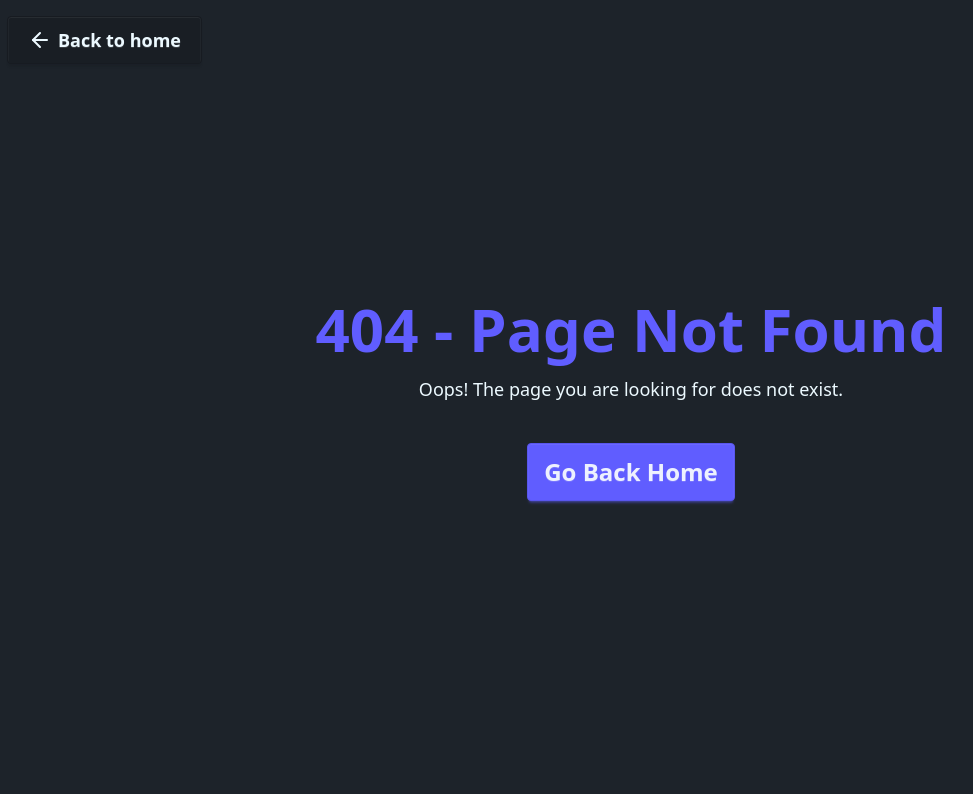
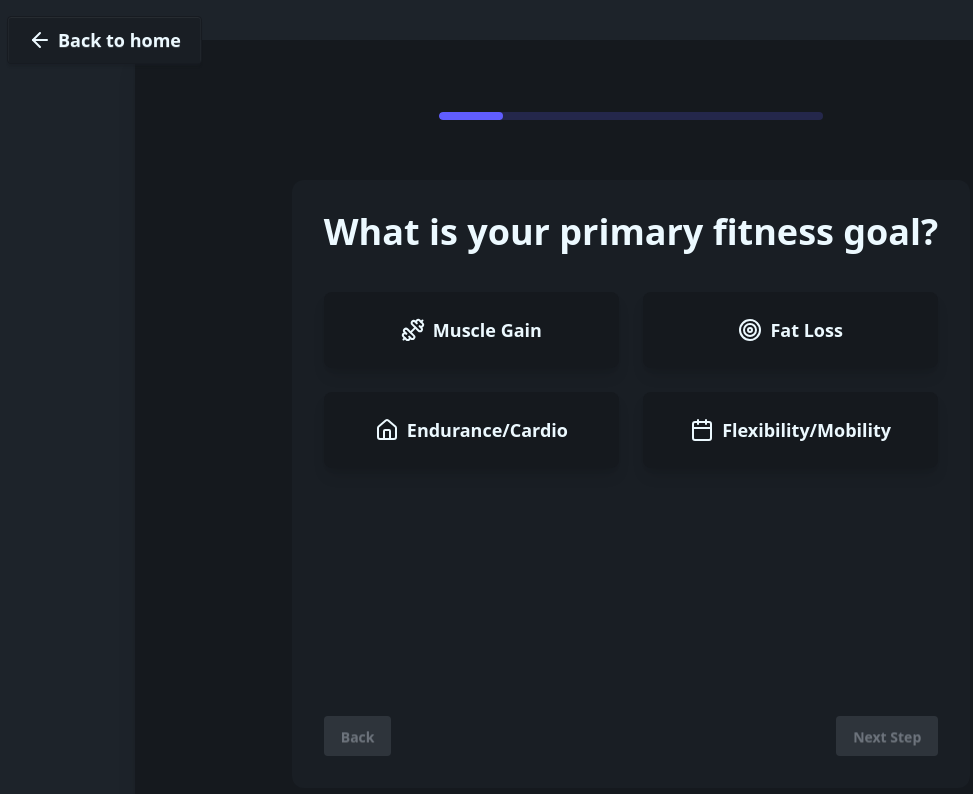
Before and after one commit to basiagaoskar/ai-workout-generator, a React (Vite) app in the folder frontend/: page /generate-workout in a window 1280 px wide. Before the commit this address had no page. Shown: the top 794 px of the page, without its empty margins (9-982 px from the left). Built offline with nearby package versions, Linux system fonts and the light colour scheme.

Commit message:
feat(frontend): add page to gather user workout details

```diff
--- a/frontend/src/App.jsx
+++ b/frontend/src/App.jsx
@@ -5,6 +5,8 @@ import Home from "./pages/Home/Home";
 import Auth from "./pages/Auth/Auth";
 import LoginForm from "./pages/Auth/LoginForm";
 import SignupForm from "./pages/Auth/SignupForm";
+import WorkoutGenerator from "./pages/Generator/WorkoutGenerator";
+
 import NotFound from "./pages/ErrorPage/NotFound";
 
 function App() {
@@ -17,6 +19,7 @@ function App() {
 					<Route path="login" element={<LoginForm />} />
 					<Route path="signup" element={<SignupForm />} />
 				</Route>
+				<Route path="/generate-workout" element={<WorkoutGenerator />} />
 				<Route path="*" element={<NotFound />} />
 			</Routes>
 		</>
--- /dev/null
+++ b/frontend/src/pages/Generator/Steps/NormalStep.jsx
@@ -0,0 +1,43 @@
+import React from "react";
+
+function NormalStep({ currentStep, steps, stepData, formData, handleOptionSelect, handleBack, handleNext }) {
+	const currentStepName = steps[currentStep - 1];
+	const data = stepData[currentStepName];
+	return (
+		<>
+			<h2 className="text-2xl sm:text-4xl font-bold mb-10 text-center">{data.title}</h2>
+			<div className="grid grid-cols-1 md:grid-cols-2 lg:grid-rows-4 gap-6 w-full max-w-4xl">
+				{data.options.map((option) => {
+					const isSelected = formData[currentStepName] === option.key;
+
+					return (
+						<button
+							key={option.key}
+							onClick={() => handleOptionSelect(currentStepName, option.key)}
+							className={`
+									card bg-base-300 p-6 text-center shadow-lg transition duration-200
+									${isSelected ? "bg-primary text-primary-content" : "hover:bg-base-300"}
+									flex flex-col sm:flex-row items-center justify-center gap-2 h-full
+								`}
+						>
+							<span>{option.icon || ""}</span>
+							<p className="text-sm sm:text-lg font-semibold">{option.label}</p>
+						</button>
+					);
+				})}
+			</div>
+			<div className="flex flex-col sm:flex-row gap-5 justify-between w-full max-w-4xl mt-12">
+				{currentStep < steps.length && (
+					<button onClick={handleBack} className="btn btn-outline btn-secondary" disabled={currentStep === 1}>
+						Back
+					</button>
+				)}
+				<button onClick={handleNext} className="btn btn-accent" disabled={formData[currentStepName] == null}>
+					{currentStep + 1 === steps.length ? "Summary" : "Next Step"}
+				</button>
+			</div>
+		</>
+	);
+}
+
+export default NormalStep;
--- /dev/null
+++ b/frontend/src/pages/Generator/Steps/SummaryStep.jsx
@@ -0,0 +1,51 @@
+import React from "react";
+import { Loader } from "lucide-react";
+
+function SummaryStep({ formData, isGenerating, handleGenerate, stepData }) {
+	const findLabel = (stepKey, optionKey) => {
+		if (!optionKey || !stepData[stepKey]) {
+			return "Not selected";
+		}
+		const option = stepData[stepKey].options.find((o) => o.key === optionKey);
+		return option ? option.label : "Not selected";
+	};
+
+	return (
+		<>
+			<h2 className="text-3xl font-bold mb-2">Summary & Generation</h2>
+			<p className="mb-16 opacity-80">Review your choices and generate your plan!</p>
+			<div className="text-left space-y-3 mb-10">
+				<p>
+					<strong>Goal:</strong> {findLabel("Goal", formData.Goal)}
+				</p>
+				<p>
+					<strong>Gender:</strong> {findLabel("Gender", formData.Gender)}
+				</p>
+				<p>
+					<strong>Experience:</strong> {findLabel("Experience", formData.Experience)}
+				</p>
+				<p>
+					<strong>Equipment:</strong> {findLabel("Equipment", formData.Equipment)}
+				</p>
+				<p>
+					<strong>Frequency:</strong> {findLabel("Frequency", formData.Frequency)}
+				</p>
+			</div>
+			<button
+				onClick={handleGenerate}
+				className={`btn btn-primary btn-lg w-full ${isGenerating ? "btn-disabled" : ""}`}
+				disabled={isGenerating}
+			>
+				{isGenerating ? (
+					<>
+						<Loader className="animate-spin" /> Generating...
+					</>
+				) : (
+					"Generate Workout"
+				)}
+			</button>
+		</>
+	);
+}
+
+export default SummaryStep;
--- /dev/null
+++ b/frontend/src/pages/Generator/WorkoutGenerator.jsx
@@ -0,0 +1,139 @@
+import React, { useState } from "react";
+import { Link } from "react-router-dom";
+import { Dumbbell, Target, Home, Calendar, Mars, Venus } from "lucide-react";
+
+import HomeButton from "../../components/HomeButton";
+import SummaryStep from "./Steps/SummaryStep";
+import NormalStep from "./Steps/NormalStep";
+
+const steps = ["Goal", "Gender", "Experience", "Equipment", "Frequency", "Summary"];
+
+const stepData = {
+	Goal: {
+		title: "What is your primary fitness goal?",
+		options: [
+			{ key: "muscle_gain", label: "Muscle Gain", icon: <Dumbbell /> },
+			{ key: "fat_loss", label: "Fat Loss", icon: <Target /> },
+			{ key: "endurance", label: "Endurance/Cardio", icon: <Home /> },
+			{ key: "flexibility", label: "Flexibility/Mobility", icon: <Calendar /> },
+		],
+	},
+	Gender: {
+		title: "What is your gender?",
+		options: [
+			{ key: "man", label: "Man", icon: <Mars /> },
+			{ key: "female", label: "Female", icon: <Venus /> },
+		],
+	},
+	Experience: {
+		title: "What is your current fitness level?",
+		options: [
+			{ key: "beginner", label: "Beginner (0-6 months)" },
+			{ key: "intermediate", label: "Intermediate (6-24 months)" },
+			{ key: "advanced", label: "Advanced (2+ years)" },
+		],
+	},
+	Equipment: {
+		title: "What equipment do you have access to?",
+		options: [
+			{ key: "full_gym", label: "Full Commercial Gym" },
+			{ key: "home_weights", label: "Home Gym (Weights & Bench)" },
+			{ key: "bodyweight", label: "Bodyweight Only" },
+			{ key: "bands_only", label: "Resistance Bands Only" },
+		],
+	},
+	Frequency: {
+		title: "How many days per week can you train?",
+		options: [
+			{ key: "2_3", label: "2-3 Days" },
+			{ key: "4_5", label: "4-5 Days" },
+			{ key: "6_7", label: "6-7 Days (Advanced)" },
+		],
+	},
+};
+
+function WorkoutGenerator() {
+	const [currentStep, setCurrentStep] = useState(1);
+	const [isGenerating, setIsGenerating] = useState(false);
+
+	const [formData, setFormData] = useState({
+		Goal: null,
+		Gender: null,
+		Experience: null,
+		Equipment: null,
+		Frequency: null,
+	});
+
+	const handleBack = () => {
+		setCurrentStep(currentStep - 1);
+	};
+
+	const handleNext = () => {
+		if (currentStep < steps.length) {
+			setCurrentStep(currentStep + 1);
+		}
+	};
+
+	const handleOptionSelect = (step, option) => {
+		let newFormData = { ...formData };
+		newFormData[step] = option;
+		setFormData(newFormData);
+
+		setTimeout(() => {
+			handleNext();
+		}, 500);
+	};
+
+	const handleGenerate = () => {
+		setIsGenerating(true);
+	};
+
+	const renderStepContent = () => {
+		const isLastStep = currentStep === steps.length;
+		if (isLastStep) {
+			return (
+				<>
+					<SummaryStep formData={formData} isGenerating={isGenerating} handleGenerate={handleGenerate} stepData={stepData} />
+					{isLastStep && (
+						<button onClick={handleBack} className="btn btn-outline btn-secondary w-full max-w-4xl mt-12">
+							Back to Steps
+						</button>
+					)}
+				</>
+			);
+		}
+
+		return (
+			<>
+				<NormalStep
+					currentStep={currentStep}
+					steps={steps}
+					stepData={stepData}
+					formData={formData}
+					handleOptionSelect={handleOptionSelect}
+					handleBack={handleBack}
+					handleNext={handleNext}
+				/>
+			</>
+		);
+	};
+
+	return (
+		<div className="min-h-screen bg-base-100 text-base-content flex items-center justify-center py-10">
+			<HomeButton />
+
+			<div className="container mx-auto px-4 max-w-5xl ">
+				<div className="flex flex-col items-center justify-center p-5 sm:p-18 bg-base-300 rounded-2xl shadow-xl">
+					<progress
+						className="progress progress-primary w-50 sm:w-sm mb-15 transition-all duration-500 ease-in-out"
+						value={String((currentStep / steps.length) * 100)}
+						max="100"
+					/>
+					<div className="text-center p-8 bg-base-200 rounded-xl">{renderStepContent()}</div>
+				</div>
+			</div>
+		</div>
+	);
+}
+
+export default WorkoutGenerator;
```
